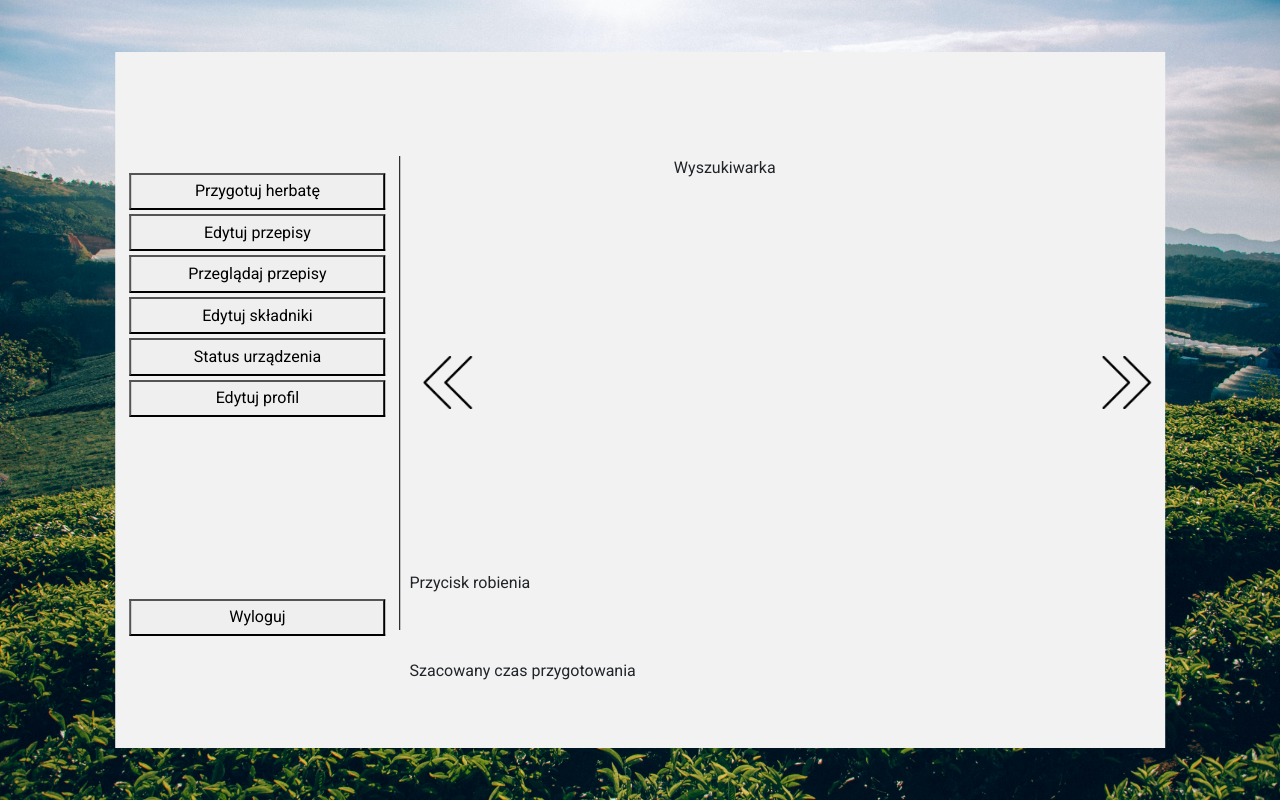
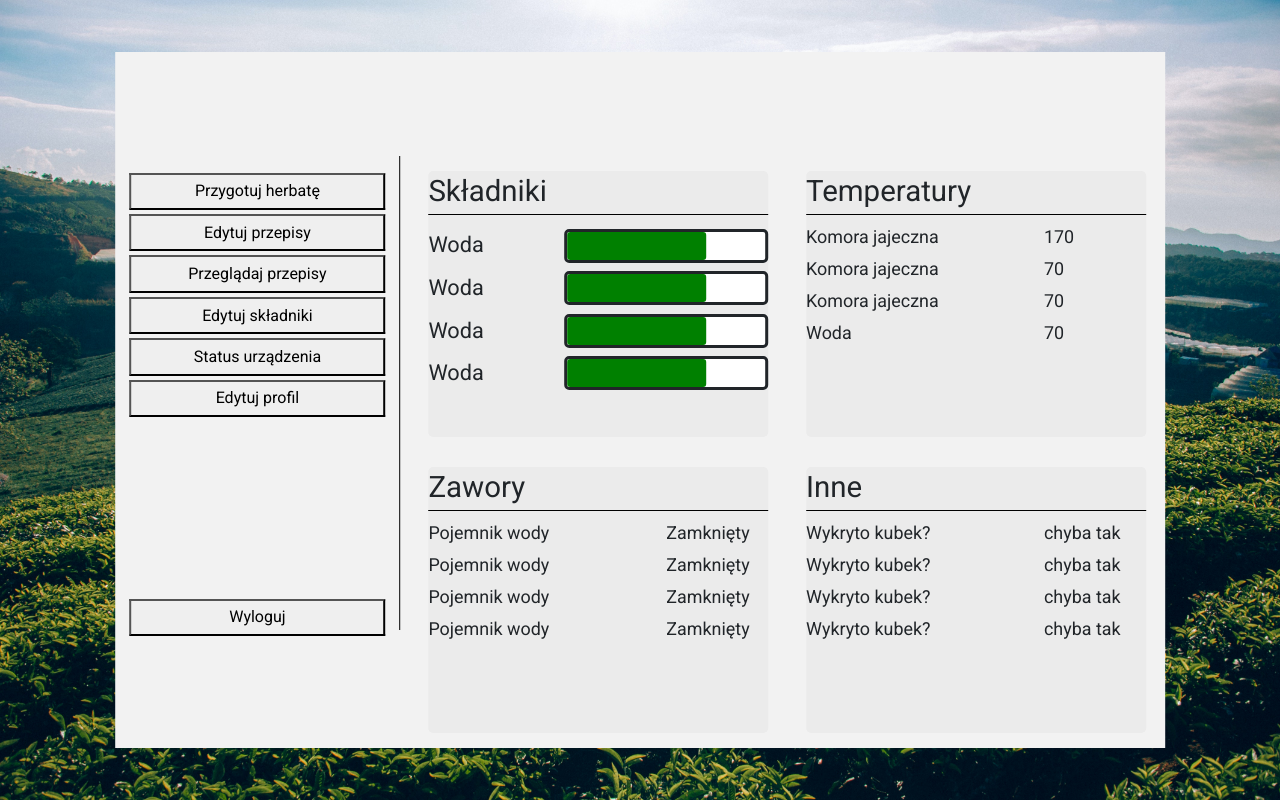
Before and after one commit to KacperSzmitko/UltimaTea, a Django app: page /status in a window 1280 px wide. Run offline with Django 3.2, Linux system fonts and the light colour scheme; the visitor is signed in with stand-in values (Sample User, id 1); parts of the project's set-up code (start-up, migrations or seed data) failed here and were passed over; some libraries are stand-ins or nearby versions.

Commit message:
Frontend layout for machine and edit_machine

```diff
--- a/src/main_app/urls.py
+++ b/src/main_app/urls.py
@@ -8,8 +8,8 @@ urlpatterns = [
 
     path('editRecipes', edit_recipes_view, name='main_edit_tea'),
     path('browseRecipes', home_view, name='main_search_recipes'),
-    path('editIngredients', home_view, name='main_configure_ingredients'),
-    path('status', home_view, name='main_status'),
+    path('editIngredients', edit_machine_view, name='main_configure_ingredients'),
+    path('status', machine_view, name='main_status'),
     path('editProfile', home_view, name='main_edit_profile'),
 
 
--- a/src/main_app/views.py
+++ b/src/main_app/views.py
@@ -13,6 +13,56 @@ import json
 import functools
 from .models import Recipes, Ingerdients, IngredientsRecipes
 from django.db.models.query import QuerySet
+
+
+def edit_machine_view(request:HttpRequest, *args, **kwargs):
+    if not request.user.is_authenticated:
+        return redirect('auth:login_register')
+    logger = logging.getLogger('main_logger')
+    logger.info("Hej z edit_machine_view!")
+    context = {
+        'title':'Edytuj składniki',
+        'containers':[{
+            'name':'Pojemnik #1',
+            'form':'form',
+            'value':77
+        },
+        {
+            'name':'Pojemnik #2',
+            'form':'form',
+            'value':11
+        },
+        {
+            'name':'Pojemnik #3',
+            'form':'form',
+            'value':33
+        },
+        {
+            'name':'Pojemnik #3',
+            'form':'form',
+            'value':33
+        },
+
+        ]
+
+    }
+    return render(request,"main/edit_machine.html", context)
+
+
+def machine_view(request:HttpRequest, *args, **kwargs):
+    if not request.user.is_authenticated:
+        return redirect('auth:login_register')
+    logger = logging.getLogger('main_logger')
+    logger.info("Hej z machine_view!")
+    context = {
+        'title':'Machine',
+        'ingredients':[['Woda', 70],['Woda', 70],['Woda', 70],['Woda', 70]],
+        'temperatures':[['Komora jajeczna', 170],['Komora jajeczna', 70],['Komora jajeczna', 70],['Woda', 70]],
+        'valves':[['Pojemnik wody', 'Zamknięty'],['Pojemnik wody', 'Zamknięty'],['Pojemnik wody', 'Zamknięty'],['Pojemnik wody', 'Zamknięty']],
+        'others':[['Wykryto kubek?', 'chyba tak'],['Wykryto kubek?', 'chyba tak'],['Wykryto kubek?', 'chyba tak'],['Wykryto kubek?', 'chyba tak']],
+
+    }
+    return render(request,"main/machine.html", context)
 
 #@login_required()
 def home_view(request:HttpRequest, *args, **kwargs):
--- /dev/null
+++ b/src/static/main/machine_styles.css
@@ -0,0 +1,110 @@
+.flex-container{
+    display: flex;
+}
+
+
+.wrap{
+    -webkit-flex-wrap: wrap;
+    flex-wrap: wrap;
+
+}
+
+.mainbox {
+    width: 50%;
+    height: 50%;
+    display: flex;
+    align-items: center;
+    justify-content: center;
+}
+
+.insideBox{
+    width: 90%;
+    height: 90%;
+    background-color: rgb(235,235,235);
+    border-radius: 5px;
+}
+
+.title{
+    width: 100%;
+    height: 15%;
+    /* font-size: 150%; */
+    font-size: 2.3vw;
+
+}
+
+.h_border{
+    width: 100%;
+    height: 5%;
+    display: flex;
+    justify-content: center;
+    align-items: center;
+}
+
+.h_border_in{
+    border-top: 1.5px solid #000000;
+    width: 100%;
+    height: 50%;
+}
+
+.items{
+    width: 100%;
+    height: 80%;
+}
+
+.item{
+    width: 100%;
+    height: 20%;
+}
+
+.iName{
+    width: 40%;
+    height: 100%;
+    font-size: 1.7vw;
+}
+
+.bar{
+    width: 60%;
+    height: 80%;
+    border-style: solid;
+    border-radius: 5px;
+    background-color: rgb(255,255,255);
+}
+
+.bar_pr{
+    height: 100%;
+    width: 60%;
+    background-color: green;
+    border-radius: 3px;
+}
+
+.center{
+    display: flex;
+    justify-content: center;
+    align-items: center;
+}
+
+.v_center{
+    display: flex;
+    align-items: center
+}
+
+.h_center{
+    display: flex;
+    justify-content: center;
+}
+
+.vName{
+    height: 100%;
+    width: 70%;
+    font-size: 1.4vw;
+}
+
+.vStatus{
+    height: 100%;
+    width: 30%;
+    font-size: 1.4vw;
+}
+
+.vItem{
+    height: 15%;
+}
--- /dev/null
+++ b/src/templates/main/machine.html
@@ -0,0 +1,133 @@
+{%extends "main/base.html"%}
+{% load static %}
+
+{% load static %}
+
+{% block additional_styles %}
+    <link rel="stylesheet" type="text/css" href="{% static 'main/machine_styles.css' %}">
+{% endblock additional_styles %}
+
+{%block main_content%}
+<div class="wrap flex-container" style="width: 100%;height: 100%;">
+    <div class="mainbox">
+        <div class="ingredients insideBox">
+            <div class="title v_center">
+                Składniki
+            </div>
+            <div class="h_border">
+                <div class="h_border_in">
+
+                </div>
+            </div>
+            <div class="items">
+                {%for ingredient in ingredients%}
+                <div class="item flex-container v_center">
+                    <div class="iName v_center">
+                        {{ingredient.0}}
+                    </div>
+                    <div class="bar">
+                        <div class="bar_pr" style="width: {{ingredient.1}}%;">
+
+                        </div>
+                    </div>
+                </div>
+                {%endfor%}
+
+
+            </div>
+        </div>
+    </div>
+    <div class="mainbox">
+        <div class="temperatures insideBox">
+            <div class="title v_center">
+                Temperatury
+            </div>
+            <div class="h_border">
+                <div class="h_border_in">
+
+                </div>
+            </div>
+            <div class="items">
+                {%for temperature in temperatures%}
+                <div class="vItem item flex-container v_center">
+                    <div class="vName">
+                        {{temperature.0}}
+                    </div>
+                    <div class="vStatus">
+                        {{temperature.1}}
+                    </div>
+                </div>
+                {%endfor%}
+
+            </div>
+        </div>
+    </div>
+    <div class="mainbox">
+        <div class="valves insideBox">
+            <div class="title v_center">
+                Zawory
+            </div>
+            <div class="h_border">
+                <div class="h_border_in">
+
+                </div>
+            </div>
+            <div class="items">
+                {%for valve in valves%}
+                <div class="vItem item flex-container v_center">
+                    <div class="vName">
+                        {{valve.0}}
+                    </div>
+                    <div class="vStatus">
+                        {{valve.1}}
+                    </div>
+                </div>
+                {%endfor%}
+
+            </div>
+        </div>
+    </div>
+    <div class="mainbox">
+        <div class="others insideBox">
+            <div class="title v_center">
+                Inne
+            </div>
+            <div class="h_border">
+                <div class="h_border_in">
+
+                </div>
+            </div>
+            <div class="items">
+                {%for other in others%}
+                <div class="vItem item flex-container v_center">
+                    <div class="vName">
+                        {{other.0}}
+                    </div>
+                    <div class="vStatus">
+                        {{other.1}}
+                    </div>
+                </div>
+                {%endfor%}
+
+            </div>
+        </div>
+    </div>
+    <div></div>
+
+
+</div>
+{%endblock main_content%}
+
+
+{%block additional_scripts%}
+{% csrf_token %}
+    <script>
+    const csrftoken = document.querySelector('[name=csrfmiddlewaretoken]').value;
+    var last = 0
+    </script>
+    <script src="static/main/scripts/home_scripts.js"> </script>
+
+    <script>
+        loadMachineInfo(csrftoken);
+    </script>
+{%endblock additional_scripts%}
--- a/src/templates/main/menu.html
+++ b/src/templates/main/menu.html
@@ -21,14 +21,14 @@
 
 
 <div class="centerIn fill" style="height: 7%;">
-    <button class = "in" style="width: 90%; height: 90%;" onclick=location.href=''  type="button">
+    <button class = "in" style="width: 90%; height: 90%;" onclick=location.href='{% url 'app:main_configure_ingredients' %}'  type="button">
         Edytuj składniki
     </button><br />
 </div>
 
 
 <div class="centerIn fill" style="height: 7%;">
-    <button class = "in" style="width: 90%; height: 90%;" onclick=location.href='' type="button">
+    <button class = "in" style="width: 90%; height: 90%;" onclick=location.href='{% url 'app:main_status' %}' type="button">
         Status urządzenia
     </button><br />
 </div>
```
Also changed, not shown: src/static/main/edit_machine.css (added, +100 -0 lines), src/templates/main/edit_machine.html (added, +50 -0 lines), src/static/main/scripts/machine.js (added), 1 other file.
